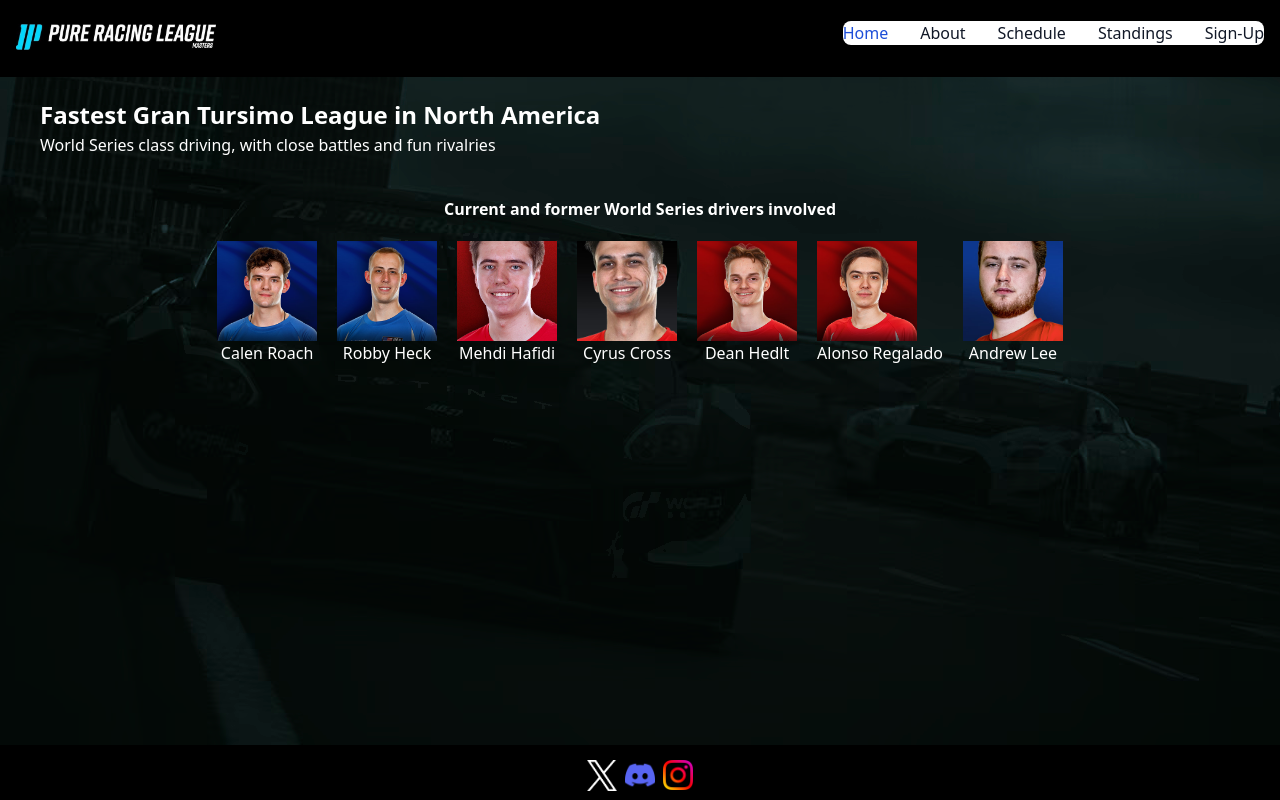
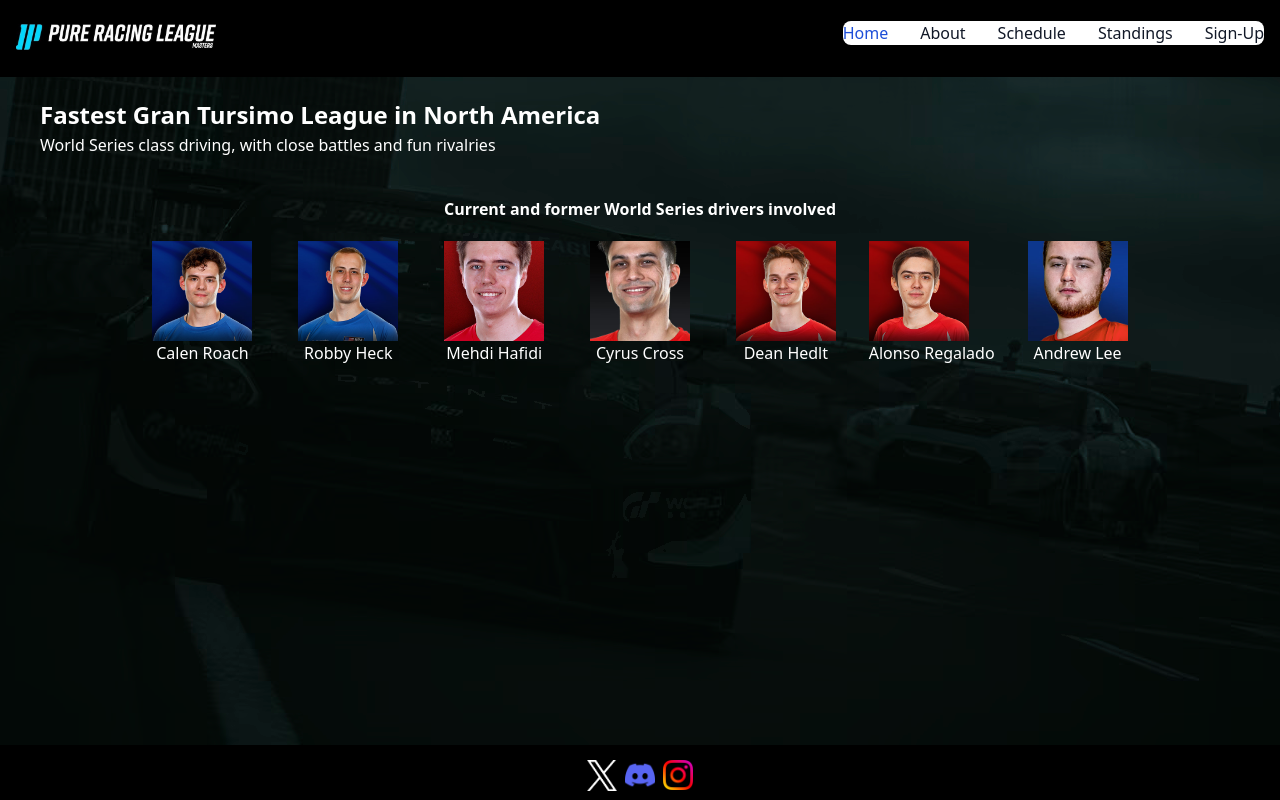
Before and after one commit to ZachNiederstadt/Pure-Racing-League, a SvelteKit app: page / in a window 1280 px wide. Built offline with nearby package versions, Linux system fonts and the light colour scheme.

Commit message:
Update +page.svelte

```diff
--- a/src/routes/+page.svelte
+++ b/src/routes/+page.svelte
@@ -5,35 +5,37 @@
 	<p>World Series class driving, with close battles and fun rivalries</p>
 </div>
 
-<div class="mt-10 flex justify-center">
+<div class="mx-auto mt-10 flex justify-center">
 	<h2>Current and former World Series drivers involved</h2>
 </div>
-<div class="m-5 flex auto-cols-auto auto-rows-auto grid-cols-3 justify-center gap-5">
-	<div>
+<div
+	class="m-5 mx-auto flex grid auto-cols-auto auto-rows-auto grid-cols-3 gap-5 sm:grid-cols-4 sm:justify-center md:grid-cols-5 lg:grid-cols-7"
+>
+	<div class="align-center container flex grid items-center justify-center">
 		<img class="drivers" src="/drivers/calen.jpg" />
 		<p class="name flex justify-center">Calen Roach</p>
 	</div>
-	<div>
+	<div class="align-center container flex grid items-center justify-center">
 		<img class="drivers" src="/drivers/robby.jpg" />
 		<p class="name flex justify-center">Robby Heck</p>
 	</div>
-	<div>
+	<div class="align-center container flex grid items-center justify-center">
 		<img class="drivers" src="/drivers/mehdi.jpg" />
 		<p class="name flex justify-center">Mehdi Hafidi</p>
 	</div>
-	<div>
+	<div class="align-center container flex grid items-center justify-center">
 		<img class="drivers" src="/drivers/cyrus.jpg" />
 		<p class="name flex justify-center">Cyrus Cross</p>
 	</div>
-	<div>
+	<div class="align-center container flex grid items-center justify-center">
 		<img class="drivers" src="/drivers/dean.jpg" />
 		<p class="name flex justify-center">Dean Hedlt</p>
 	</div>
-	<div>
+	<div class="align-center container flex grid items-center justify-center">
 		<img class="drivers" src="/drivers/regalado.jpg" />
 		<p class="name flex justify-center">Alonso Regalado</p>
 	</div>
-	<div>
+	<div class="align-center container flex grid items-center justify-center">
 		<img class="drivers" src="/drivers/andrew.jpg" />
 		<p class="name flex justify-center">Andrew Lee</p>
 	</div>
```
